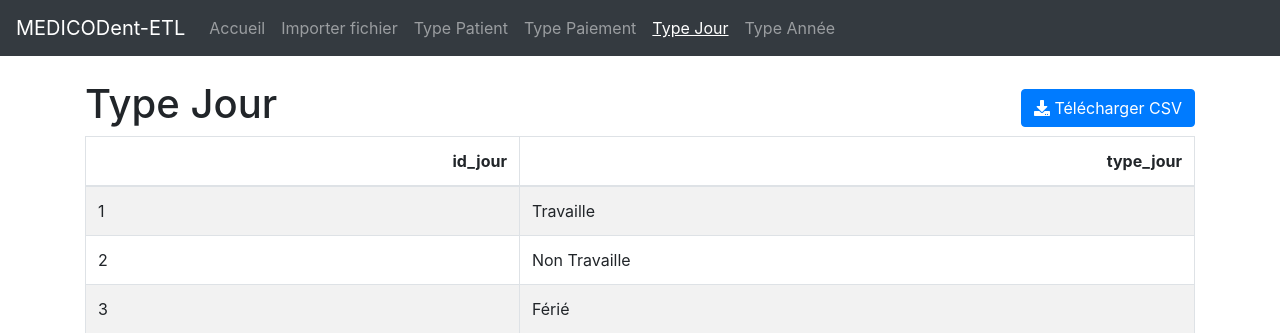
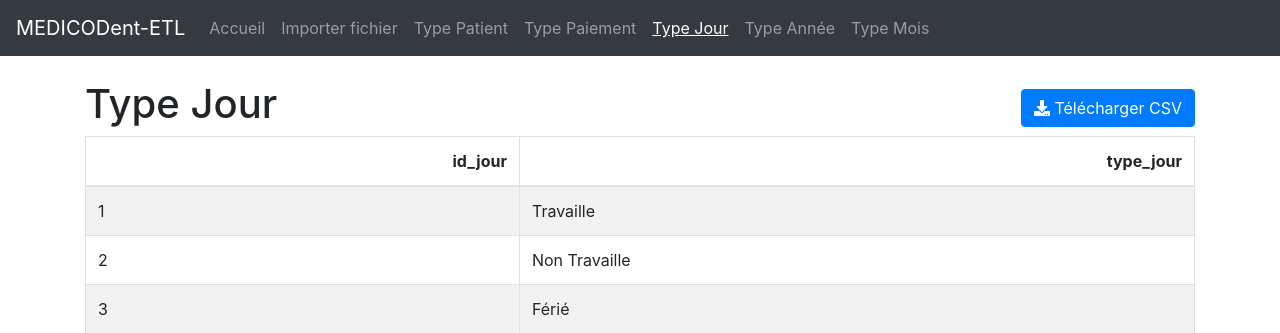
Before and after one commit to Ferdaousse24/MEDICODent-ETL, a Flask app: page /type_jour in a window 1280 px wide. Shown: the top 333 px of the page. Run offline with Flask 3, Linux system fonts and the light colour scheme; some libraries are stand-ins or nearby versions.

Commit message:
ajout de la fonctionnalité ETL pour Type Mois

```diff
--- a/routes.py
+++ b/routes.py
@@ -2,7 +2,7 @@ from flask import Blueprint, render_template, request, redirect, url_for, flash,
 from werkzeug.utils import secure_filename
 import os
 from utils import (allowed_file, check_file_exists, generate_type_patient_csv, clear_tables, insert_csv_to_db, generate_type_paiement_csv, generate_type_jour_csv,
-generate_annee_csv)
+generate_annee_csv, generate_mois_csv)
 import pandas as pd
 
 
@@ -14,11 +14,13 @@ def index():
     file_exists_type_paiement = check_file_exists('bd_medical_table_type_paiement.csv')
     file_exists_type_jour = check_file_exists('bd_medical_table_type_jour.csv')
     file_exists_t_annee = check_file_exists('bd_medical_table_t_annee.csv')
+    file_exists_t_mois=check_file_exists('bd_medical_table_t_mois.csv')
     return render_template('index.html',
                            file_exists_type_patient=file_exists_type_patient,
                            file_exists_type_paiement=file_exists_type_paiement,
                            file_exists_type_jour=file_exists_type_jour,
-                           file_exists_t_annee=file_exists_t_annee)
+                           file_exists_t_annee=file_exists_t_annee,
+                           file_exists_t_mois=file_exists_t_mois)
 
 @main.route('/upload', methods=['GET', 'POST'])
 def upload_file():
@@ -46,6 +48,7 @@ def upload_file():
                 generate_type_paiement_csv(filepath, current_app.config['UPLOAD_FOLDER_OUT'])
                 generate_type_jour_csv(current_app.config['UPLOAD_FOLDER_OUT'])
                 generate_annee_csv(filepath, current_app.config['UPLOAD_FOLDER_OUT'])
+                generate_mois_csv(current_app.config['UPLOAD_FOLDER_OUT'])
 
                 # Vider les tables avant de charger les nouvelles données
                 clear_tables()
@@ -55,6 +58,7 @@ def upload_file():
                 insert_csv_to_db(os.path.join(current_app.config['UPLOAD_FOLDER_OUT'], 'bd_medical_table_type_paiement.csv'), 'table_type_paiement')
                 insert_csv_to_db(os.path.join(current_app.config['UPLOAD_FOLDER_OUT'], 'bd_medical_table_type_jour.csv'), 'table_type_jour', column_mapping={'id_jour': 'id_t_jour'})
                 insert_csv_to_db(os.path.join(current_app.config['UPLOAD_FOLDER_OUT'], 'bd_medical_table_t_annee.csv'), 'table_t_annee')
+                insert_csv_to_db(os.path.join(current_app.config['UPLOAD_FOLDER_OUT'], 'bd_medical_table_t_mois.csv'), 'table_t_mois')
 
                 # Message de réussite
                 flash('Fichiers téléchargés avec succès, CSV générés et données insérées dans la base de données')
@@ -72,11 +76,13 @@ def upload_file():
     file_exists_type_paiement = check_file_exists('bd_medical_table_type_paiement.csv')
     file_exists_type_jour = check_file_exists('bd_medical_table_type_jour.csv')
     file_exists_t_annee = check_file_exists('bd_medical_table_t_annee.csv')
+    file_exists_t_mois=check_file_exists('bd_medical_table_t_mois.csv')
     return render_template('upload.html',
                            file_exists_type_patient=file_exists_type_patient,
                            file_exists_type_paiement=file_exists_type_paiement,
                            file_exists_type_jour=file_exists_type_jour,
-                           file_exists_t_annee=file_exists_t_annee)
+                           file_exists_t_annee=file_exists_t_annee,
+                           file_exists_t_mois=file_exists_t_mois)
 
 @main.route('/download/<filename>')
 def download_file(filename):
@@ -92,7 +98,8 @@ def type_patient():
                                file_exists_type_patient=True,
                                file_exists_type_paiement=check_file_exists('bd_medical_table_type_paiement.csv'),
                                file_exists_type_jour=check_file_exists('bd_medical_table_type_jour.csv'),
-                               file_exists_t_annee=check_file_exists('bd_medical_table_t_annee.csv'))
+                               file_exists_t_annee=check_file_exists('bd_medical_table_t_annee.csv'),
+                               file_exists_t_mois=check_file_exists('bd_medical_table_t_mois.csv'))
     except Exception as e:
         flash(f'Une erreur est survenue: {e}', 'danger')
         return redirect(url_for('main.index'))
@@ -107,7 +114,8 @@ def type_paiement():
                                file_exists_type_patient=check_file_exists('bd_medical_table_type_patient.csv'),
                                file_exists_type_paiement=True,
                                file_exists_type_jour=check_file_exists('bd_medical_table_type_jour.csv'),
-                               file_exists_t_annee=check_file_exists('bd_medical_table_t_annee.csv'))
+                               file_exists_t_annee=check_file_exists('bd_medical_table_t_annee.csv'),
+                               file_exists_t_mois=check_file_exists('bd_medical_table_t_mois.csv'))
     except Exception as e:
         flash(f'Une erreur est survenue: {e}', 'danger')
         return redirect(url_for('main.index'))
@@ -122,7 +130,8 @@ def type_jour():
                                file_exists_type_patient=check_file_exists('bd_medical_table_type_patient.csv'),
                                file_exists_type_paiement=check_file_exists('bd_medical_table_type_paiement.csv'),
                                file_exists_type_jour=True,
-                               file_exists_t_annee=check_file_exists('bd_medical_table_t_annee.csv'))
+                               file_exists_t_annee=check_file_exists('bd_medical_table_t_annee.csv'),
+                               file_exists_t_mois=check_file_exists('bd_medical_table_t_mois.csv'))
     except Exception as e:
         flash(f'Une erreur est survenue: {e}', 'danger')
         return redirect(url_for('main.index'))
@@ -137,7 +146,24 @@ def type_annee():
                                file_exists_type_patient=check_file_exists('bd_medical_table_type_patient.csv'),
                                file_exists_type_paiement=check_file_exists('bd_medical_table_type_paiement.csv'),
                                file_exists_type_jour=check_file_exists('bd_medical_table_type_jour.csv'),
-                               file_exists_t_annee=True)
+                               file_exists_t_annee=True,
+                               file_exists_t_mois=check_file_exists('bd_medical_table_t_mois.csv'))
     except Exception as e:
         flash(f'Une erreur est survenue: {e}', 'danger')
         return redirect(url_for('main.index'))
+
+@main.route('/type_mois')
+def type_mois():
+    try:
+        csv_path = os.path.join(current_app.config['UPLOAD_FOLDER_OUT'], 'bd_medical_table_t_mois.csv')
+        df = pd.read_csv(csv_path, sep=';', quotechar='"')
+        table_html = df.to_html(classes='table table-striped table-bordered', index=False)
+        return render_template('type_mois.html', table=table_html,
+                               file_exists_type_patient=check_file_exists('bd_medical_table_type_patient.csv'),
+                               file_exists_type_paiement=check_file_exists('bd_medical_table_type_paiement.csv'),
+                               file_exists_type_jour=check_file_exists('bd_medical_table_type_jour.csv'),
+                               file_exists_t_annee=check_file_exists('bd_medical_table_t_annee.csv'),
+                               file_exists_t_mois=True)
+    except Exception as e:
+        flash(f'Une erreur est survenue: {e}', 'danger')
+        return redirect(url_for('main.index'))
--- a/templates/base.html
+++ b/templates/base.html
@@ -53,6 +53,9 @@
           <li class="nav-item">
             <a class="nav-link {% if request.path == '/type_annee' %}active{% endif %} {% if not file_exists_t_annee %}disabled{% endif %}" href="{% if file_exists_t_annee %}{{ url_for('main.type_annee') }}{% else %}#{% endif %}">Type Année</a>
           </li>
+          <li class="nav-item">
+            <a class="nav-link {% if request.path == '/type_mois' %}active{% endif %} {% if not file_exists_t_mois %}disabled{% endif %}" href="{% if file_exists_t_mois %}{{ url_for('main.type_mois') }}{% else %}#{% endif %}">Type Mois</a>
+          </li>
         </ul>
       </div>
     </nav>
--- a/utils.py
+++ b/utils.py
@@ -94,3 +94,22 @@ def generate_annee_csv(filepath, output_dir):
     df_annee = pd.DataFrame(data_annee)
     output_csv_annee = os.path.join(output_dir, 'bd_medical_table_t_annee.csv')
     df_annee.to_csv(output_csv_annee, index=False, sep=';', quotechar='"', quoting=1)
+
+def generate_mois_csv(output_dir):
+    df_annee = pd.read_csv(os.path.join(output_dir, 'bd_medical_table_t_annee.csv'), sep=';', quotechar='"')
+    data_mois = {
+        'id_M': [],
+        'mois': [],
+        'id_A': []
+    }
+    id_M = 1
+    for i, year in enumerate(df_annee['id_A']):
+        for month in range(1, 13):
+            data_mois['id_M'].append(id_M)
+            data_mois['mois'].append(month)
+            data_mois['id_A'].append(year)
+            id_M += 1
+
+    df_mois = pd.DataFrame(data_mois)
+    output_csv_mois = os.path.join(output_dir, 'bd_medical_table_t_mois.csv')
+    df_mois.to_csv(output_csv_mois, index=False, sep=';', quotechar='"', quoting=1)
```
Also changed, not shown: sql/medicodentetl.sql (+23 -2 lines), templates/type_mois.html (added, +13 -0 lines), uploads/out/bd_medical_table_t_mois.csv (added).
